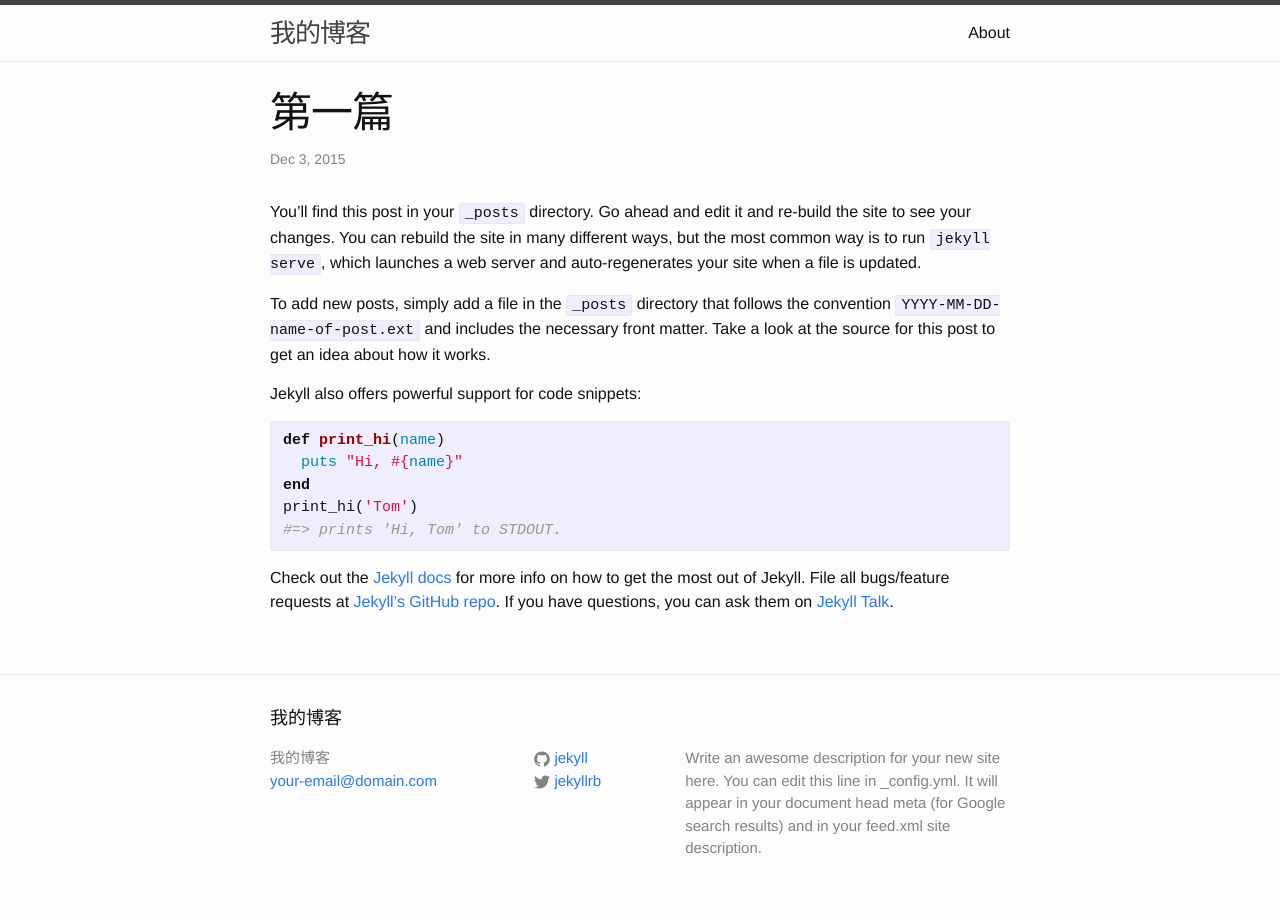
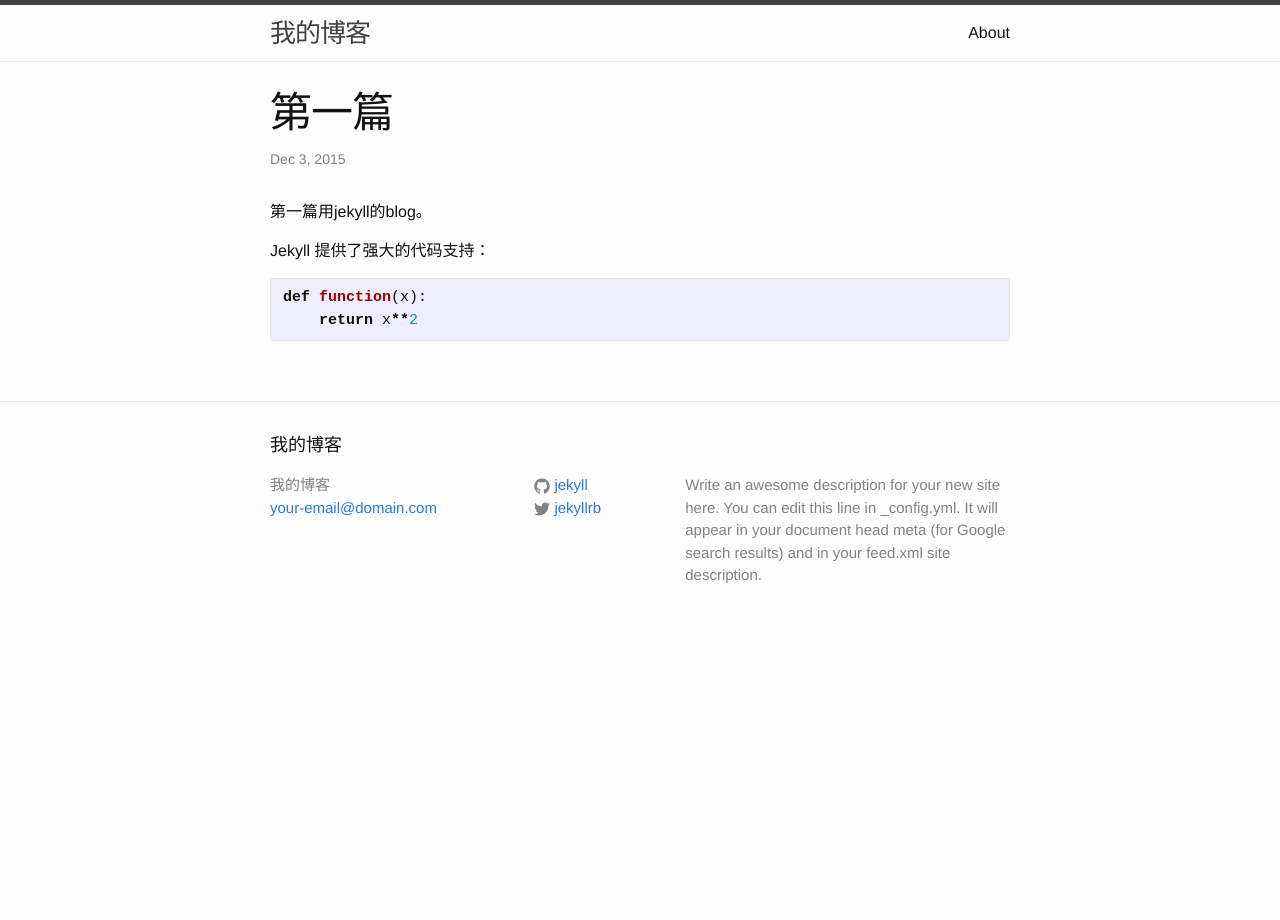
Before and after one commit to superabe/superabe.github.io, a Jekyll site: the page built from _posts/2015-12-03-welcome-to-jekyll.markdown, in a window 1280 px wide. Built offline with Jekyll 4.4.1, drawn with Linux system fonts in a browser that asks for light colours.

Commit message:
first blog modified

```diff
--- a/_posts/2015-12-03-welcome-to-jekyll.markdown
+++ b/_posts/2015-12-03-welcome-to-jekyll.markdown
@@ -4,22 +4,11 @@
 date:   2015-12-03 09:20:03 +0800
 categories: jekyll update
 ---
-You’ll find this post in your `_posts` directory. Go ahead and edit it and re-build the site to see your changes. You can rebuild the site in many different ways, but the most common way is to run `jekyll serve`, which launches a web server and auto-regenerates your site when a file is updated.
+第一篇用jekyll的blog。
 
-To add new posts, simply add a file in the `_posts` directory that follows the convention `YYYY-MM-DD-name-of-post.ext` and includes the necessary front matter. Take a look at the source for this post to get an idea about how it works.
+Jekyll 提供了强大的代码支持：
 
-Jekyll also offers powerful support for code snippets:
-
-{% highlight ruby %}
-def print_hi(name)
-  puts "Hi, #{name}"
-end
-print_hi('Tom')
-#=> prints 'Hi, Tom' to STDOUT.
+{% highlight python%}
+def function(x):
+    return x**2
 {% endhighlight %}
-
-Check out the [Jekyll docs][jekyll-docs] for more info on how to get the most out of Jekyll. File all bugs/feature requests at [Jekyll’s GitHub repo][jekyll-gh]. If you have questions, you can ask them on [Jekyll Talk][jekyll-talk].
-
-[jekyll-docs]: http://jekyllrb.com/docs/home
-[jekyll-gh]:   https://github.com/jekyll/jekyll
-[jekyll-talk]: https://talk.jekyllrb.com/
```
